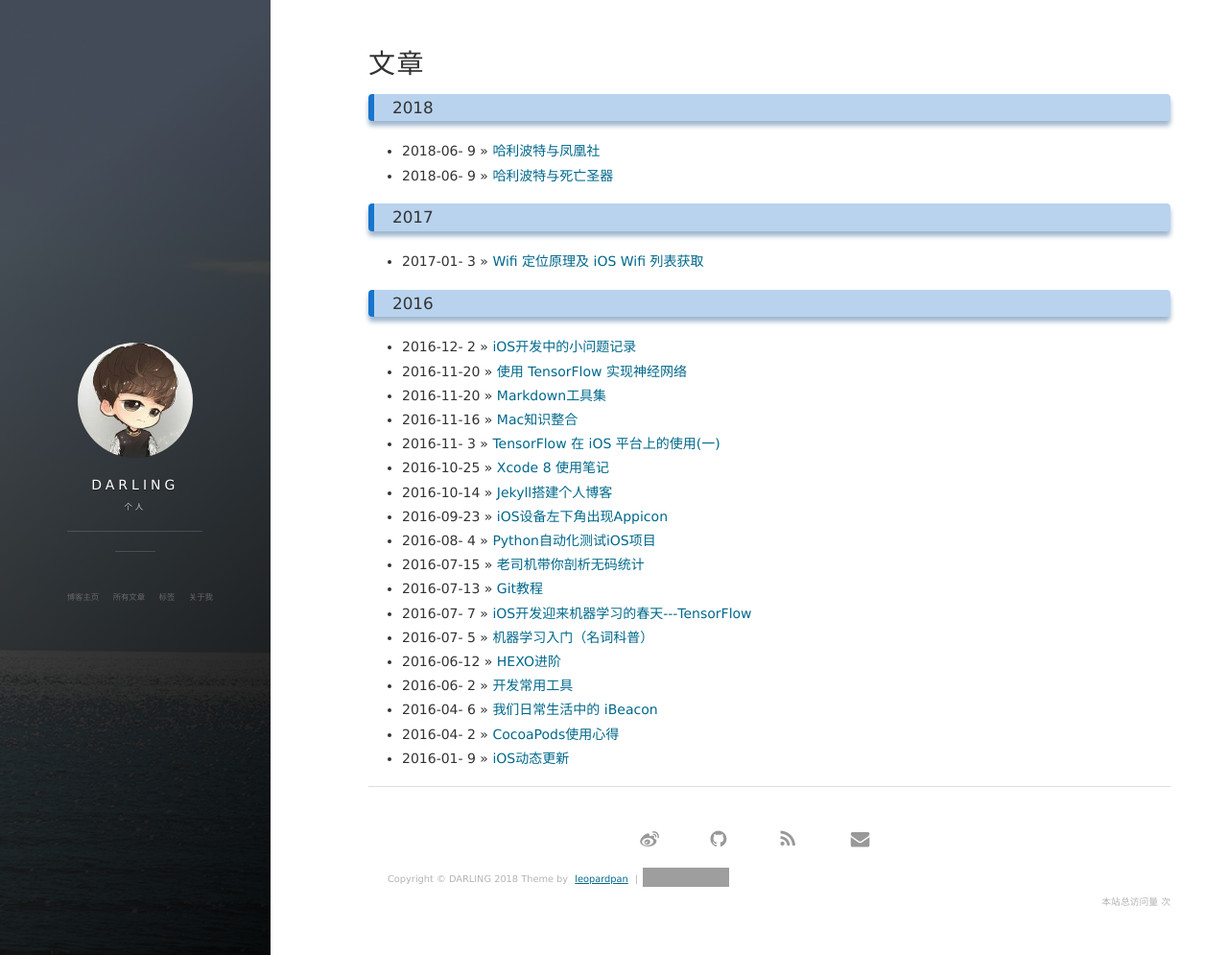
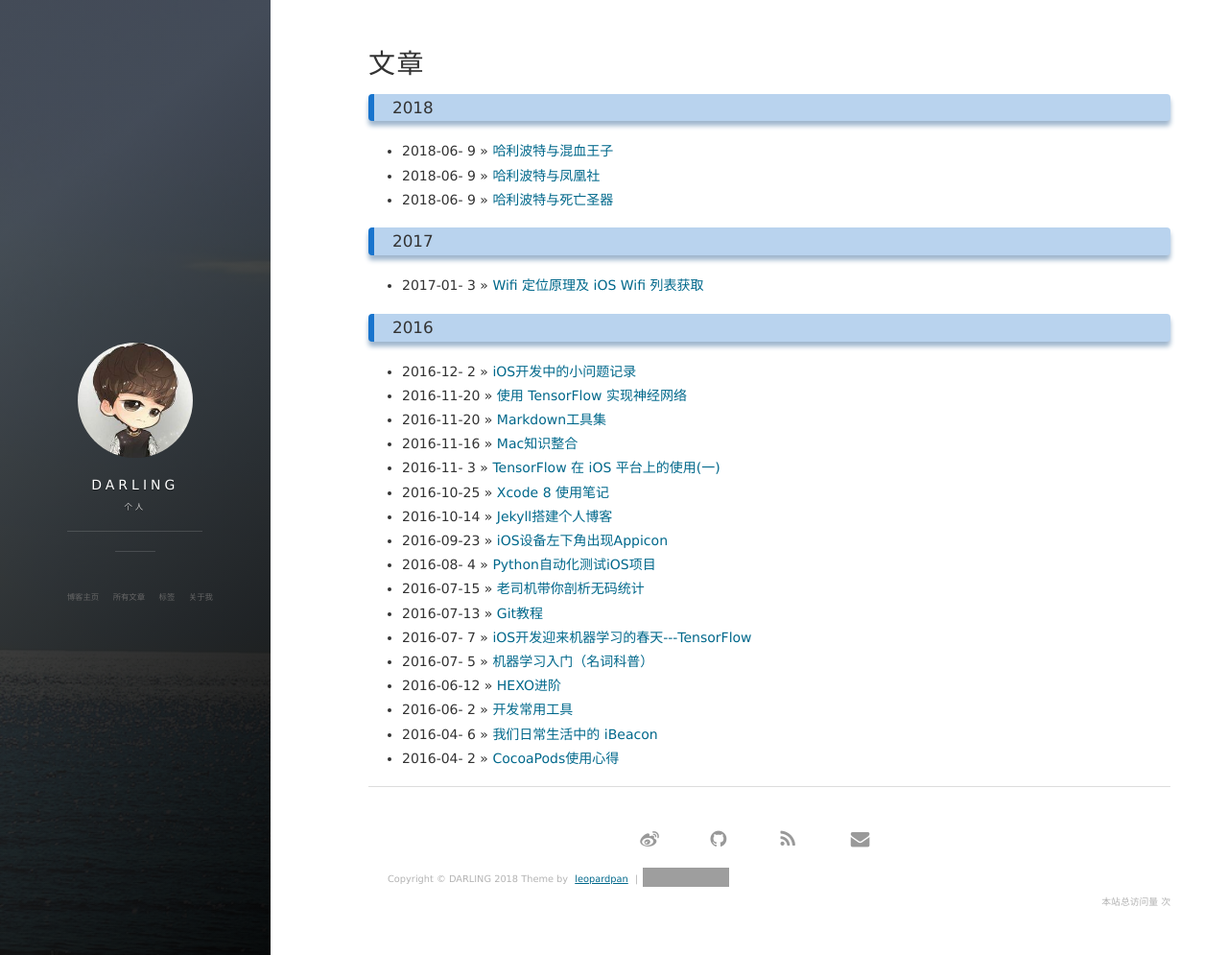
Before and after one commit to DARLING9801/DARLING9801.github.io, a Jekyll site: the page built from archive.html, in a window 1280 px wide and 995 px high. Shown: the whole window at 96% size. Built offline with Jekyll 4.4.1, drawn with Linux system fonts in a browser that asks for light colours; nearby versions of some CDN libraries; comment, search, counter and statistics services are not loaded; part of the change alters nothing that is shown; grey boxes are pictures that could not be loaded.

Commit message:
Update 2016-01-09-iOS_OTA.md

```diff
--- a/_posts/2016-01-09-iOS_OTA.md
+++ b/_posts/2016-01-09-iOS_OTA.md
@@ -1,103 +1,623 @@
 ---
-layout: post
-title: "iOS动态更新"
-date: 2016-01-09 11:15:06
-description: "iOS 使用Runtime 实现动态更新"
-tag: iOS
+layout:
+title: "哈利波特与混血王子"
+date: 2018-06-09
+description: ""
+tag:
 
 ---
-
-* 1、控件到 `window` 的层级关系:
-* 2、分析控件的详细路径:
-* 3、动态修改控件:
-* 4、工具篇:
-
-### 视图的层级关系
-
-每个 `App` , 至少有一个根 `Window` , 通常情况下我们只用一个 。`window` 有一个 `rootViewController` , 这就是我们所谓的根视图 , 我们所有的控制器都是放在 `rootViewController` 里面的。
+https://github.com/darling9801/darling9801.github.io/raw/master/2.jpg)
 
 
-如果在项目里有了这么一个路径 , 我们可以做什么呢？
-
-* 在当项目很复杂 , 可以其它地方可以直接修改这个控件的状态
-* 当某个控件命名存在却又没有显示出来 , 可以通过路径来辅助查找
-* 由服务器下发一些配置 , 使用 `Runtime` 去动态的修改已上线的项目
-
-下面将介绍如何使用代码来找出这些视图(控件)的路径
-
-### 分析控件的详细路径
-
-#### 1、找出根 `Window` :
-
-每一个视图、控件 , 他们最终的根都是main函数返回的 `application` , 通过 `[UIApplication sharedApplication]` 可以得到 。 `application` 的 `windows` 属性是一个数组 , 这里面装的是这个应用的所有 `Window` , 我们通常用的是第一个也就是 `application.windows[0]`
-
-#### 2、遍历视图 :
-
-得到了 `window` 对象一切都好办了 。 然后拿到 `window` 的 `rootViewController` , 在获取 `rootViewController` 里面所有的 `childViewControllers` 和 `view` 里的 `subviews` , 一直递归下去就可以得到当前屏幕里所有视图对象了 , 同时可以通过 `runtime` 把它们的 `property`、`delegate` 都获取出来。
-
-结合 `Reveal` 或者 `Xcode` 自带的 `Captuer View Hiearachy` , 我们可以推测一下这两个的的实现原理了 :
-
-1、根据应用得到根视图
-2、递归获取里面的所有控件
-3、按照他们的层级关系一层一层的画出来
-
-### 动态修改控件
-
-1、把上面获取到的所有控件的详细信息上传到服务器 。
-2、根据业务需求由服务器给我们下发对应的配置列表，以 `button` 为例 : 配置列表里必须要有 :
-
-> 1)、`button` 的全路径 : 如 `UIWindow` -> `UIWindow` -> `UIView` -> `UIView` -> `UILayoutContainerView` -> `UITabBar` -> `UIView` —> `UIButton`
-
-> 2)、`button` 的唯一标识 : 如 `tag` 值或自己实现的一套算法生成的唯一标识 , 目的是防止与 `button` 同一层次的视图搞混 。
-
-> 3)、 根据路径及唯一标识来匹配 `App` 里的控件 , 匹配和上面的查找原理是相通的。
-
-> 4)、 匹配成功代表  `button` 确实存在 , 根据业务需求做后续操作 。
-
-> 提示: 匹配策略尽可能的多 , 防止意外情况某一两个标识生成失败或者生成相同 。
-
-3、修改 `button` 的状态。
-
-> 1)、 如某个按钮点了会 `Crash` 或暂时不需要被点击 , 但是又要展示出来 , 可以直接修改 `button` 的 `enabled` 属性 。
-
-> 2)、 如某业务暂时关闭 , 可以直接修改入口 `按钮` frame为0 , 前提是要自动布局已做好 。
-
-> 3)、 如给购买 `按钮` 添加监听事件 `addTarget: action: forControlEvents:`
-
-> `target` 也可以通过上面 `遍历视图` 获取到 , `action` 可以由服务器下发 , 也可以一开始就写死 , 等有需求的时候直接传不同的参数就行了 。
-
-4、 绑定查找控件时 , 这个界面必须要已经初始化完成了才行 , 假如界面还没生成肯定是查找不到这个控件的 。 这里给大家提供两种思路 :
-
-> 1、使用Runtime `Method Swizzing` ,  直接把修改控件的方法与 `didMoveToSuperview` 和 `didMoveToWindow` 动态绑定 , 等这个控件加载出来之后再去修改 , 查找路径正确的话肯定就能找到了 。
-
-> 2、在具体的类里面 , 等控件的初始化方法调用完后 , 再去执行动态修改 , 如在`viewDidLoad` 里面初始化控件 , 在 `viewWillAppear:` 里面动态修改 。
-
-> 建议使用第一种适用范围更强 。
 
 
-上架后的 `应用` 可能会遇到的一些突发状况 , 未测出的`Crash`、临时改点小需求 , 等等 , 我们总不能每次因为一点小改动就重新提交一次 `App Store` , 先不说 `App Store` 的审核时间 , 频繁的让用户去更新应用 , 用户也会烦的 。使用这篇文章所讲的来实现动态更新是再合适不过了 。
-
-首先上面讲的 `动态更新` 是完全脱离出来的一个模块 , 跟业务逻辑没有任何关系 , 只需要部署一次就行了 , 等开发下一个项目也可以直接拿过去使用 。这里的动态更新适用于局部的视图、控件的修改 , 如果你有其它需求可以考虑 [JSPatch](https://github.com/bang590/JSPatch) , 下发脚本也是一个不错的选择 。
 
 
-### 工具篇
-使用一些UI调试的辅助工具 , 使我们查看视图在项目中得层次结构更为方便 。
-常用的UI调试的工具：
-
-* Captuer View Hiearachy
-* Reveal
-
-Xcode自带的 `Captuer View Hiearachy` 实现步骤:
-
-* 1、打开Xcode , 运行项目 , 选择最顶部的 `Debug`
-* 2、`Debug` -> `View Debugging` -> `Show View Frames`
-* 3、`Debug` -> `View Debugging` -> `Captuer View Hiearachy`
-
-Xcode里面就变成了三维的视图了 , Xcode左侧展示出来的是层级关系的树状图 。
-
-Reveal的功能相对来说更强大 , 适用于UI调试视图查找 。使用方法请看 [Reveal集成指南](http://support.revealapp.com/kb/getting-started/reveal) 。
 
 
-<br>
 
-转载请注明：[潘柏信的博客](http://baixin) » [点击阅读原文](http://baixin.io/2016/01/iOS_OTA/)
+
+
+
+
+
+
+
+
+
+
+
+
+
+
+
+
+
+
+
+
+
+
+
+
+
+
+
+
+
+
+
+
+
+
+
+
+
+
+
+
+
+
+
+
+
+
+
+
+
+
+
+
+
+
+
+
+
+
+
+
+
+
+
+
+
+
+
+
+
+
+
+
+
+
+
+
+
+
+
+
+
+
+
+
+
+
+
+
+
+
+
+
+
+
+
+
+
+
+
+
+
+
+
+
+
+
+
+
+
+
+
+
+
+
+
+
+
+
+
+
+
+
+
+
+
+
+
+
+
+
+
+
+
+
+
+
+
+
+
+
+
+
+
+
+
+
+
+
+
+
+
+
+
+
+
+
+
+
+
+
+
+
+
+
+
+
+
+
+
+
+
+
+
+
+
+
+
+
+
+
+
+
+
+
+
+
+
+
+
+
+
+
+
+
+
+
+
+
+
+
+
+
+
+
+
+
+
+
+
+
+
+
+
+
+
+
+
+
+
+
+
+
+
+
+
+
+
+
+
+
+
+
+
+
+
+
+
+
+
+
+
+
+
+
+
+
+
+
+
+
+
+
+
+
+
+
+
+
+
+
+
+
+
+
+
+
+
+
+
+
+
+
+
+
+
+
+
+
+
+
+
+
+
+
+
+
+
+
+
+
+
+
+
+
+
+
+
+
+
+
+
+
+
+
+
+
+
+
+
+
+
+
+
+
+
+
+
+
+
+
+
+
+
+
+
+
+
+
+
+
+
+
+
+
+
+
+
+
+
+
+
+
+
+
+
+
+
+
+
+
+
+
+
+
+
+
+
+
+
+
+
+
+
+
+
+
+
+
+
+
+
+
+
+
+
+
+
+
+
+
+
+
+
+
+
+
+
+
+
+
+
+
+
+
+
+
+
+
+
+
+
+
+
+
+
+
+
+
+
+
+
+
+
+
+
+
+
+
+
+
+
+
+
+
+
+
+
+
+
+
+
+
+
+
+
+
+
+
+
+
+
+
+
+
+
+
+
+
+
+
+
+
+
+
+
+
+
+
+
+
+
+
+
+
+
+
+
+
+
+
+
+
+
+
+
+
+
+
+
+
+
+
+
+
+
+
+
+
+
+
+
+
+
+
+
+
+
+
+
+
+
+
+
+
+
+
+
+
+
+
+
+
+
+
+
+
+
+
+
+
+
+
+
+
+
+
+
+
+
+
+
+
+
+
+
+
+
+
+
+
+
+
+
+
+
+
+
+
+
+
+
+
+
+
+
+
+
+
+
+
+
+
+
+
+
+
+
+
+
+
+
+
+
+
+
+
+
+
+
+
+
+
+
+
+
+
+
+
+
+
+
+
+
+
+
+
+
+
+
+
+
+
+
+
+https://www.sbkk88.com/mingzhu/waiguowenxuemingzhu/hali6/
```
